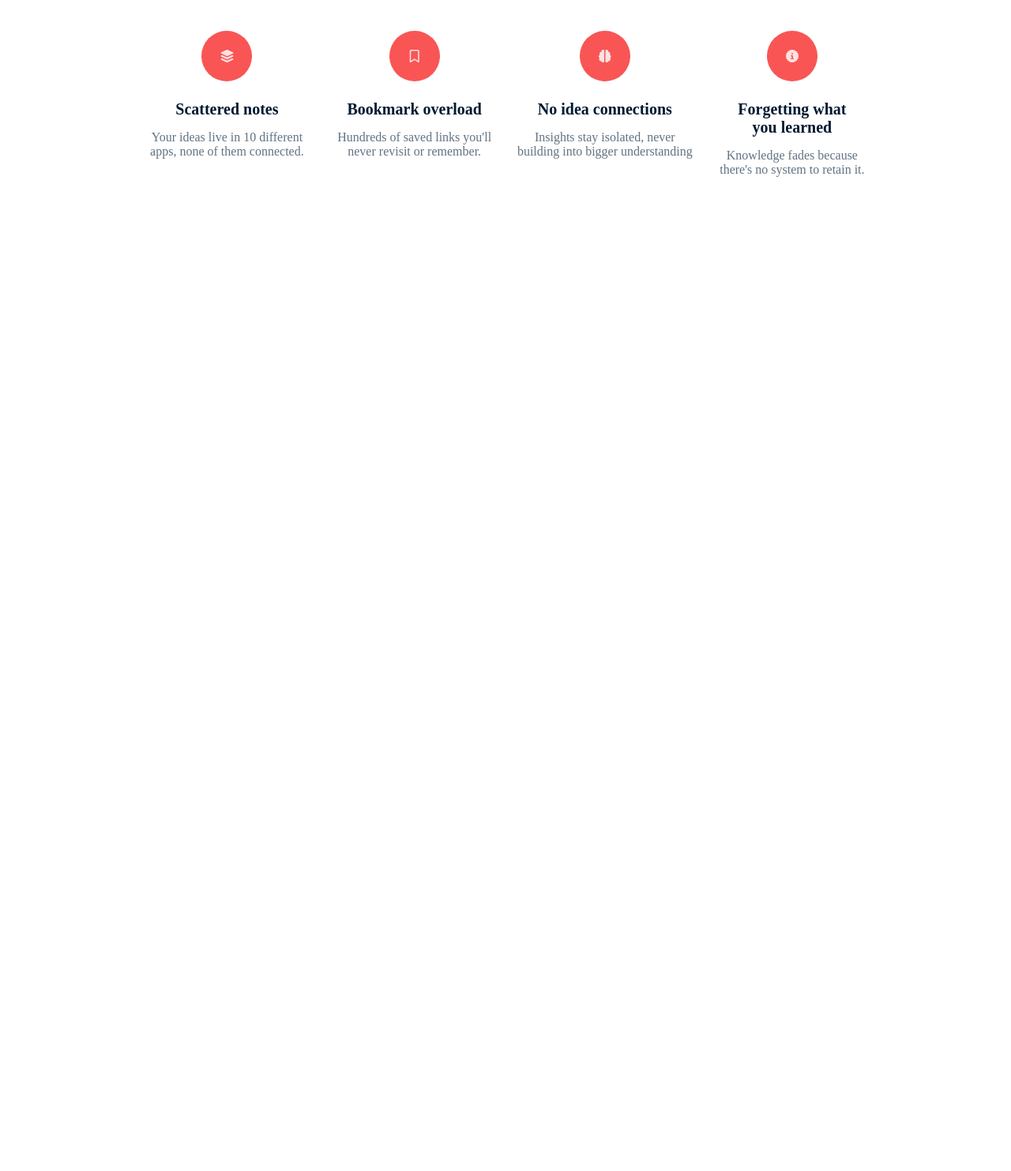
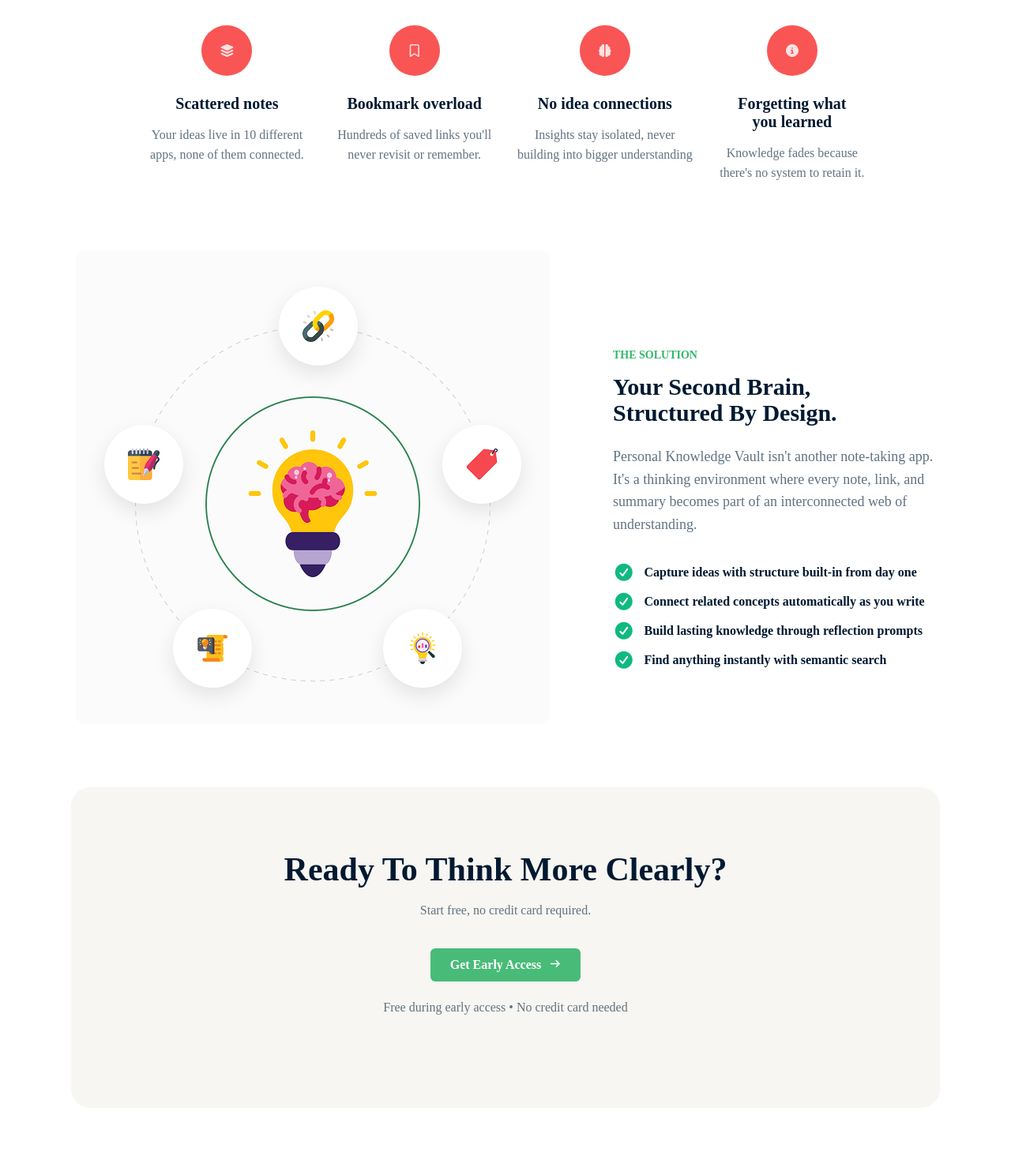
Before and after one commit to nurnabi75/B13-A01-Knowledge-Vault, a plain HTML site: page index.html in a window 1280 px wide. Shown: the part 943-2426 px from the top of the page at 79% size. Before the commit the page ends 1217 px from the top, so only its background shows below. Drawn offline with Linux system fonts and the light colour scheme.

Commit message:
brain section or early asses section design

```diff
--- a/index.html
+++ b/index.html
@@ -101,6 +101,50 @@
     </div>
   </section>
 
+  <section class=" second-brain-section">
+    <div class="brain container">
+
+      <div class="brain-img">
+        <img src="assets/images/knowledge.png" alt="">
+      </div>
+
+      <div class="content-side">
+        <span class="sub-title">THE SOLUTION</span>
+        <h1>Your Second Brain,<br />Structured By Design.</h1>
+        <p>
+          Personal Knowledge Vault isn't another note-taking app. It's a
+          thinking environment where every note, link, and summary becomes part
+          of an interconnected web of understanding.
+        </p>
+
+        <ul class="feature-list">
+          <li><i class="fa-solid fa-circle-check"></i> Capture ideas with structure built-in from day one</li>
+          <li><i class="fa-solid fa-circle-check"></i> Connect related concepts automatically as you write</li>
+          <li><i class="fa-solid fa-circle-check"></i> Build lasting knowledge through reflection prompts</li>
+          <li><i class="fa-solid fa-circle-check"></i> Find anything instantly with semantic search</li>
+        </ul>
+      </div>
+
+    </div>
+  </section>
+
+  <section class="early-access-section">
+    <div class="cta-card">
+      <h2>Ready To Think More Clearly?</h2>
+      <p Join thousands of learners who are building their personal knowledge vaults.<br>
+        Start free, no credit card required.
+      </p>
+
+      <div class=" padding">
+        <a href="#" class=" btn btn-primary">Get Early Access <span class="right-icon"> <i
+              class="fa-solid fa-arrow-right"></i></span> </a>
+      </div>
+
+      <p>
+        Free during early access • No credit card needed
+      </p>
+    </div>
+  </section>
 
 </body>
 
--- a/style/style.css
+++ b/style/style.css
@@ -152,7 +152,7 @@ nav {
 /* note section Styling */
 .note {
   text-align: center;
-  margin: 50px;
+  margin-top: 50px;
 }
 .note h1 {
   font-size: 48px;
@@ -203,3 +203,110 @@ nav {
   border-radius: 50%;
   margin-bottom: 24px;
 }
+
+.second-brain-section {
+  width: 100%;
+
+  display: flex;
+  justify-content: center;
+}
+
+.brain {
+  display: flex;
+  align-items: center;
+  justify-content: space-between;
+  gap: 80px;
+}
+
+/* --- Left Side: Image Styling --- */
+.brain-img {
+  flex: 1;
+  display: flex;
+  justify-content: center;
+  align-items: center;
+}
+
+/* --- Right Side: Text Styling  */
+.content-side {
+  flex: 1;
+  margin-top: 70px;
+}
+
+.sub-title {
+  color: #30b868;
+  font-weight: 700;
+  font-size: 14px;
+
+  display: block;
+  margin-bottom: 15px;
+}
+
+h1 {
+  font-size: 30px;
+  color: #001931;
+  line-height: 1.1;
+  font-weight: 800;
+  margin-bottom: 25px;
+}
+
+p {
+  color: #627382;
+  font-size: 18px;
+  line-height: 1.6;
+  margin-bottom: 35px;
+}
+
+.feature-list {
+  list-style: none;
+}
+
+.feature-list li {
+  display: flex;
+  align-items: center;
+  gap: 12px;
+  margin-bottom: 15px;
+  color: #001931;
+  font-weight: 600;
+  font-size: 16px;
+}
+
+.feature-list i {
+  color: #10b981;
+  font-size: 22px;
+}
+
+/* --- Early Access Section --- */
+.early-access-section {
+  padding: 80px 20px;
+  display: flex;
+  justify-content: center;
+  align-items: center;
+  background-color: #ffffff;
+}
+.early-access-section .padding {
+  padding-bottom: 20px;
+}
+.cta-card {
+  width: 100%;
+  max-width: 1100px;
+  background-color: #f7f6f2;
+  border-radius: 24px;
+  padding: 80px 40px;
+  text-align: center;
+  display: flex;
+  flex-direction: column;
+  align-items: center;
+}
+
+.early-access-section h2 {
+  font-size: 42px;
+  font-weight: 800;
+  color: #001931;
+  margin-bottom: 15px;
+}
+
+.early-access-section p {
+  font-size: 16px;
+  color: #627382;
+  font-weight: 500;
+}
```
